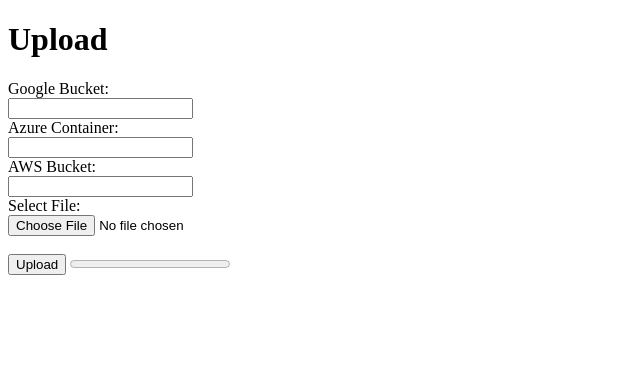
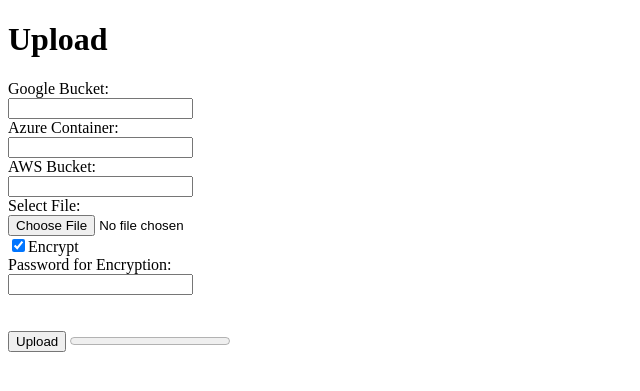
Before and after one commit to danielwwong/Unified-Cloud-API, a Flask app: page /upload_ajax/ in a window 1280 px wide. Shown: the top 391 px of the page, without its empty margins (0-640 px from the left). Run offline with Flask 2, Linux system fonts and the light colour scheme.

Commit message:
finish function of encrypt file

```diff
--- a/main.py
+++ b/main.py
@@ -13,9 +13,9 @@ import getpass
 from Crypto.PublicKey import RSA
 from Crypto.Random import get_random_bytes
 from Crypto.Cipher import AES, PKCS1_OAEP
-#from werkzeug import secure_filename
 
 app = Flask(__name__)
+backup_file_folder = '/Users/danielwong/'
 
 @app.route('/initialize/', methods = ['GET', 'POST'])
 def initialize():
@@ -123,9 +123,51 @@ def upload():
     google_upload_bucket = request.form['google_upload_bucket']
     azure_upload_container = request.form['azure_upload_container']
     aws_upload_bucket = request.form['aws_upload_bucket']
+    check_encrypt = request.form.get('encryption_check')
+    password = request.form['input_password']
     # add a '.' in front of filename to hide the file in macOS
-    backup_file_path = '/Users/danielwong/' + f.filename
+    backup_file_path = backup_file_folder + f.filename
     f.save(backup_file_path)
+
+    # encryption
+    if check_encrypt == 'on':
+        # RSA public/private key generation
+        key = RSA.generate(2048)
+        encrypted_key = key.export_key(passphrase = password, pkcs = 8, protection = "scryptAndAES128-CBC")
+        # private key
+        with open(backup_file_folder + 'rsa_private_key.bin', 'wb') as file_out:
+            file_out.write(encrypted_key)
+        file_out.close()
+        # public key
+        with open(backup_file_folder + 'rsa_private_key.bin', 'rb') as encoded_key:
+            key_2 = RSA.import_key(encoded_key, passphrase = password)
+            with open(backup_file_folder + 'rsa_public_key.pem', 'wb') as file_out_2:
+                file_out_2.write(key_2.publickey().export_key())
+            file_out_2.close()
+        encoded_key.close()
+        # encrypt file
+        data = ''
+        with open(backup_file_path, 'rb') as file_read:
+            data = file_read.read()
+        file_read.close()
+        with open(backup_file_path, 'wb') as file_output:
+            recipient_key = RSA.import_key(open(backup_file_folder + 'rsa_public_key.pem').read())
+            session_key = get_random_bytes(16)
+            # encrypt the session key with the public RSA key
+            cipher_rsa = PKCS1_OAEP.new(recipient_key)
+            enc_session_key = cipher_rsa.encrypt(session_key)
+            # encrypt the data with the AES session key
+            cipher_aes = AES.new(session_key, AES.MODE_EAX)
+            ciphertext, tag = cipher_aes.encrypt_and_digest(data)
+            # write the encrypted data back to file
+            file_output.write(enc_session_key)
+            file_output.write(cipher_aes.nonce)
+            file_output.write(tag)
+            file_output.write(ciphertext)
+        file_output.close()
+        # print 'Successfully Encrypted "%s"' % backup_file_path
+
+    # upload
     # Google
     with open(backup_file_path, 'r') as google_file:
         dst_uri = boto.storage_uri(google_upload_bucket + '/' + f.filename, google_storage)
--- a/templates/create_bucket.html
+++ b/templates/create_bucket.html
@@ -8,11 +8,11 @@
 		<h1>Create Bucket/Container</h1>
 		<form action="/create_bucket/" method="POST">
 			<input type="checkbox" name="google_platform" id="check_google"><label for="check_google">Google Bucket Name:</label><br>
-			<input type="text" name="google_bucket_name" onclick="getElementById('check_google').checked=true"><br>
+			<input type="text" name="google_bucket_name" onclick="getElementById('check_google').checked=true;"><br>
 			<input type="checkbox" name="azure_platform" id="check_azure"><label for="check_azure">Azure Container Name:</label><br>
-			<input type="text" name="azure_container_name" onclick="getElementById('check_azure').checked=true"><br>
+			<input type="text" name="azure_container_name" onclick="getElementById('check_azure').checked=true;"><br>
 			<input type="checkbox" name="aws_platform" id="check_aws"><label for="check_aws">AWS Bucket Name:</label><br>
-			<input type="text" name="aws_bucket_name" onclick="getElementById('check_aws').checked=true"><br>
+			<input type="text" name="aws_bucket_name" onclick="getElementById('check_aws').checked=true;"><br>
 			<input type="submit" value="Create">
 		</form>
 		{% if status %}
--- a/templates/upload_ajax.html
+++ b/templates/upload_ajax.html
@@ -4,6 +4,22 @@
 		<meta charset="UTF-8">
 		<title>UploadAjax</title>
 		<script type="text/javascript">
+			function InsertInput(checkbox) {
+				if (checkbox.checked) {
+					var input = document.createElement("input");
+					input.type = "password";
+					input.id = "input_password";
+					var div = document.createElement("div");
+					div.id = "input_password_text";
+					div.innerHTML = "Password for Encryption: ";
+					document.getElementById("dynamic_input").appendChild(div);
+					document.getElementById("dynamic_input").appendChild(input);
+				}
+				else {
+					document.getElementById("input_password_text").remove();
+					document.getElementById("input_password").remove();
+				}
+			}
 			function UploadFile() {
 				// get bucket/container name
 				var g_bucket = document.getElementsByName("google_upload_bucket")[0].value;
@@ -11,17 +27,32 @@
 				var a_bucket = document.getElementsByName("aws_upload_bucket")[0].value;
 				// get file element
 				var fileObj = document.getElementById("file_path").files[0];
+				var check = document.getElementsByName("encryption_check")[0];
+				if (check.checked) {
+					var check_encrypt = "on"
+				}
+				else {
+					var check_encrypt = "None"
+				}
+				if (check_encrypt == "on") {
+					var password = document.getElementById("input_password").value;
+				}
 				// upload controller
 				var FileController = "/upload/";
 				// FormData
 				var form = new FormData();
-				form.append("google_upload_bucket", g_bucket)
-				form.append("azure_upload_container", a_container)
-				form.append("aws_upload_bucket", a_bucket)
+				form.append("google_upload_bucket", g_bucket);
+				form.append("azure_upload_container", a_container);
+				form.append("aws_upload_bucket", a_bucket);
 				form.append("file_path", fileObj);
+				form.append("encryption_check", check_encrypt);
+				form.append("input_password", password);
 				// XMLHttpRequest
 				var xhr = new XMLHttpRequest();
 				xhr.open("post", FileController, true);
+				xhr.onload = function () {
+					// return messages
+        };
 				xhr.upload.addEventListener("progress", progressFunction, false);
 				xhr.send(form);
 			}
@@ -45,9 +76,14 @@
 		AWS Bucket:<br>
 		<input type="text" name="aws_upload_bucket"><br>
 		Select File:<br>
-		<input type="file" id="file_path">
+		<input type="file" id="file_path"><br>
+		<input type="checkbox" name="encryption_check" id="if_encryption" onclick="InsertInput(this);" checked><label for="if_encryption">Encrypt</label>
+		<div id="dynamic_input"></div>
+		<script type="text/javascript">
+			InsertInput(document.getElementById("if_encryption"));
+		</script>
 		<br><br>
-		<input type="button" onclick="UploadFile()" value="Upload">
+		<input type="button" onclick="UploadFile();" value="Upload">
 		<progress id="progressBar" value="0" max="100"></progress>
 		<span id="percentage"></span>
 	</body>
```
